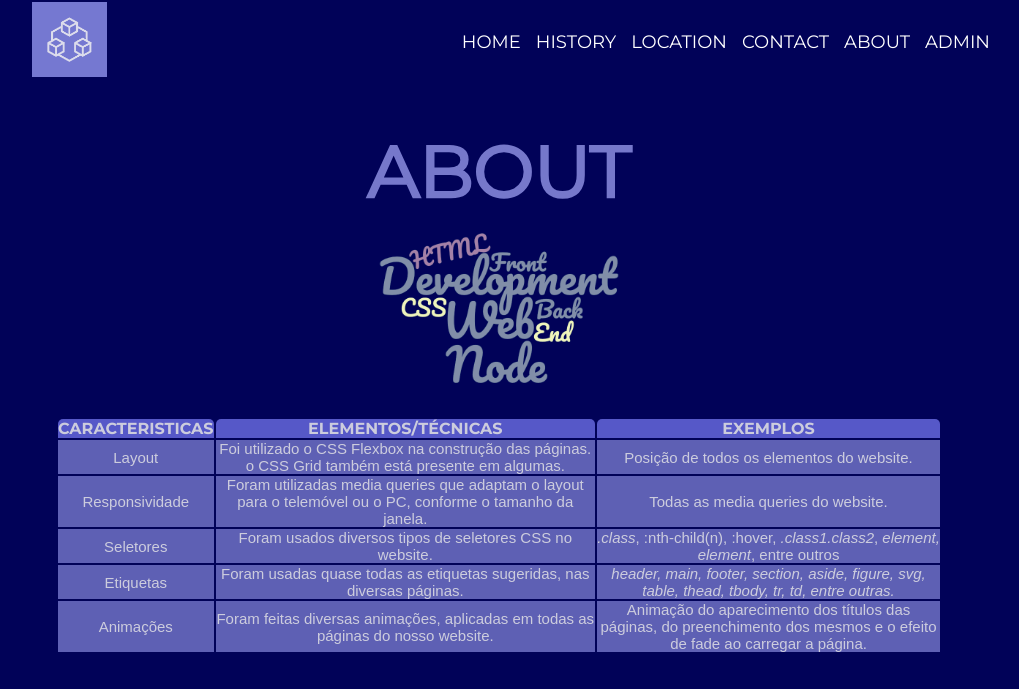
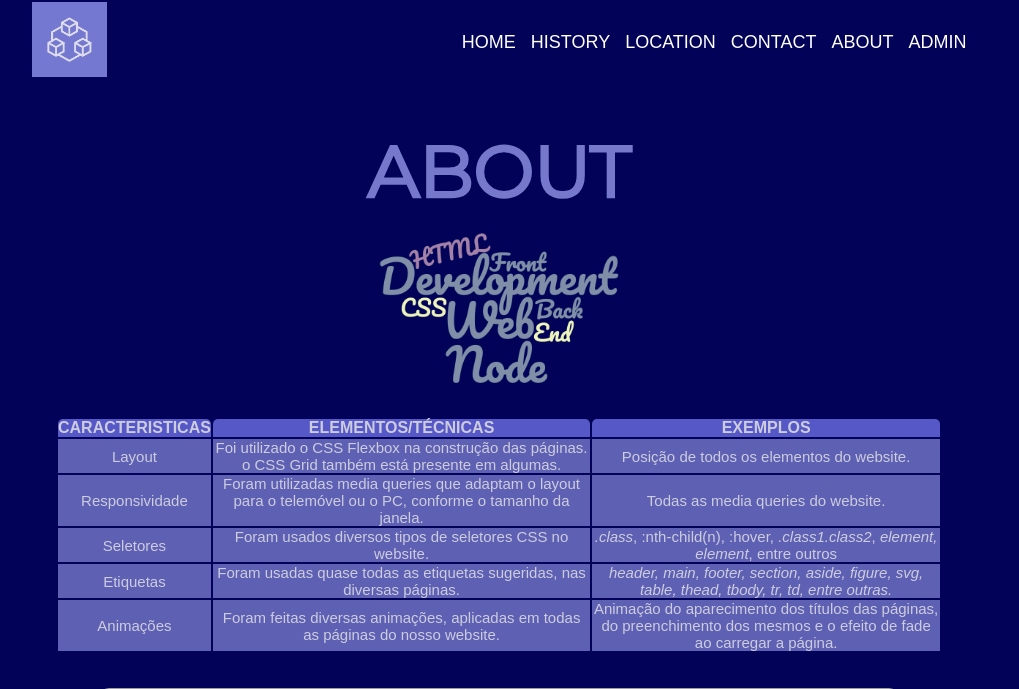
Before and after one commit to Eduardo-22002197/pw_proj_final, a Django app: page /about in a window 1280 px wide. Shown: the top 689 px of the page, without its empty margins (141-1160 px from the left). Run offline with Django 3.2, Linux system fonts and the light colour scheme; parts of the project's set-up code (start-up, migrations or seed data) failed here and were passed over; grey boxes are pictures that could not be loaded.

Commit message:
Small HTML Correction 5

```diff
--- a/proj2/templates/proj2/base.html
+++ b/proj2/templates/proj2/base.html
@@ -9,7 +9,7 @@
         <meta name = "viewport" content = "width=device-width, initial-scale=1.0">
         <link rel = "stylesheet" href= "{% static 'proj2/style.css' %}">
         <link rel = "preconnect" href = "https://fonts.gstatic.com">
-        <link href = "https://fonts.googleapis.com/css2?family=Montserrat:wght@100;400;700&display=swap" rel = "stylesheet">
+        <!-- <link href = "https://fonts.googleapis.com/css2?family=Montserrat:wght@100;400;700&display=swap" rel = "stylesheet"> -->
         <link rel = "icon" href = "{% static 'proj2/images/favicon.ico' %}" type = "image/x-icon"/>
         <link rel = "shortcut icon" href = "{% static 'proj2/images/favicon.ico' %}" type = "image/x-icon"/>
         <title> Web Node Development </title>
```
